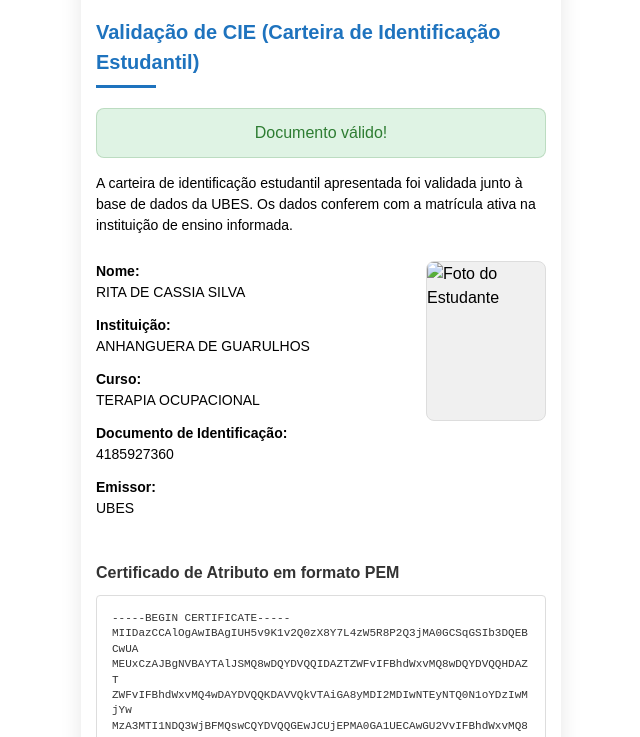
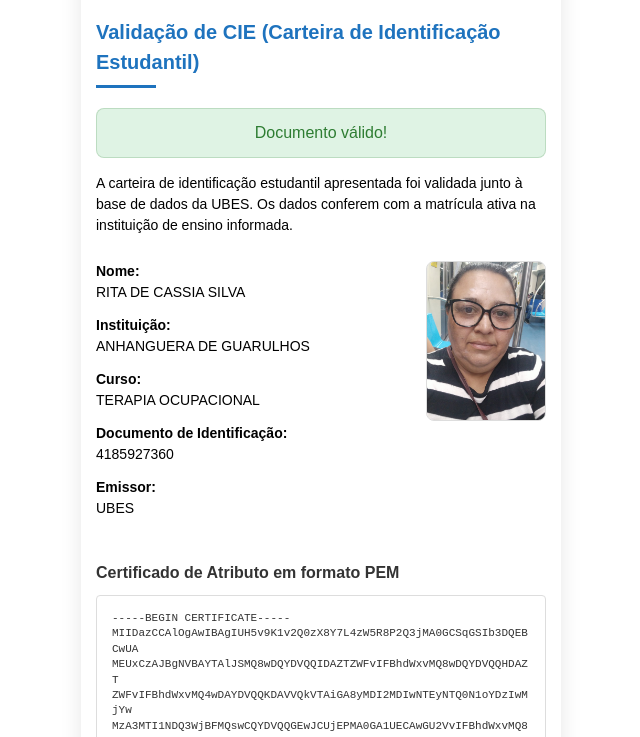
Before and after one commit to JoaoMarcos1818/CERTIFICADOUBES1, a plain HTML site: page index.html in a window 1280 px wide. Shown: the part 63-800 px from the top of the page, without its empty margins (319-959 px from the left). Drawn offline with Linux system fonts and the light colour scheme.

Commit message:
index.html

```diff
--- a/index.html
+++ b/index.html
@@ -302,7 +302,7 @@
             <!-- Coluna Direita: Foto (Enquadrada Automaticamente) -->
             <div class="photo-column">
                 <!-- CAMINHO DA FOTO CONFIGURADO -->
-                <img src="assets/FOTO RITA.jpeg" alt="Foto do Estudante" class="student-photo">
+                <img src="assets/RITA FOTO.jpeg" alt="Foto do Estudante" class="student-photo">
             </div>
         </div>
 
```
